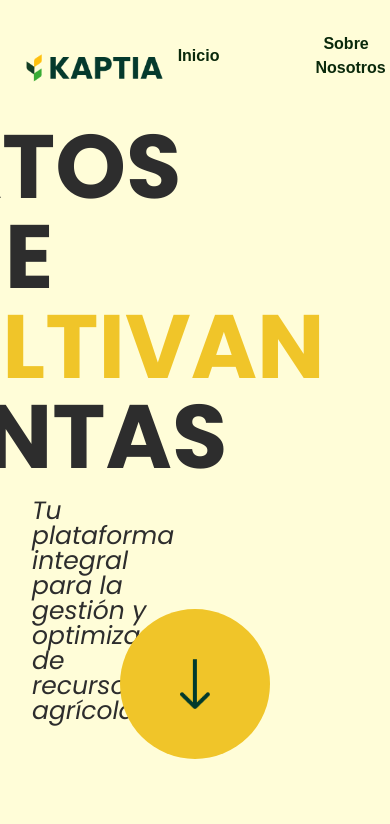
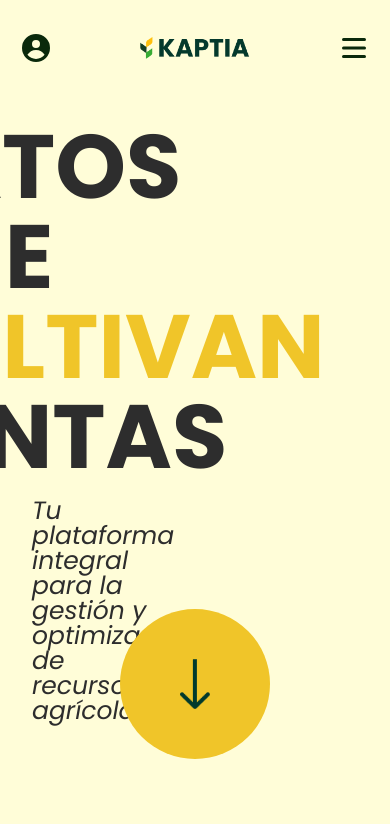
Before and after one commit to Kaptia-Dev/Kaptia-Front, a Next.js app: page / in a window 390 px wide. Shown: the top 824 px of the page. Built offline with nearby package versions, Linux system fonts and the light colour scheme; what @midudev/tailwind-animations would draw is missing.

Commit message:
refactor: enhance header component with Tailwind CSS and responsive menu functionality

```diff
--- a/src/app/Components/Header/Header.tsx
+++ b/src/app/Components/Header/Header.tsx
@@ -1,9 +1,16 @@
 "use client";
 
 import React, { useEffect, useState } from "react";
+import {
+  Bars3Icon,
+  XMarkIcon,
+  UserCircleIcon,
+} from "@heroicons/react/16/solid";
 
 const Header: React.FC = () => {
   const [scrolled, setScrolled] = useState(false);
+  const [menuOpen, setMenuOpen] = useState(false);
+  const [menuVisible, setMenuVisible] = useState(false);
 
   useEffect(() => {
     const handleScroll = () => {
@@ -13,6 +20,22 @@ const Header: React.FC = () => {
     return () => window.removeEventListener("scroll", handleScroll);
   }, []);
 
+  useEffect(() => {
+    if (menuOpen) {
+      setMenuVisible(true);
+    } else if (menuVisible) {
+      const timeout = setTimeout(() => setMenuVisible(false), 300);
+      return () => clearTimeout(timeout);
+    }
+  }, [menuOpen, menuVisible]);
+
+  const navLinks = [
+    { name: "Inicio", href: "#inicio" },
+    { name: "Sobre Nosotros", href: "#sobre-nosotros" },
+    { name: "Precios", href: "#precios" },
+    { name: "Contacto", href: "#contacto" },
+  ];
+
   const linkClass =
     "relative px-2 py-1 transition-colors duration-300 hover:text-custom-yellow-400 " +
     "after:absolute after:left-0 after:-bottom-1 after:h-0.5 after:w-0 after:bg-custom-yellow-400 " +
@@ -21,54 +44,120 @@ const Header: React.FC = () => {
   return (
     <header
       className={`flex justify-center items-center w-full z-50 fixed transition-all duration-300 ${
-        scrolled ? "px-5 pt-6" : ""
+        scrolled ? "pt-6" : ""
+      }`}
+    >
+      {/* Desktop Navbar */}
+      <div
+        className={`w-full transition-all duration-300 hidden md:flex ${
+          scrolled ? "px-5" : ""
         }`}
       >
         <nav
-        className={`flex items-center w-full justify-between px-5 transition-all duration-300 ${
+          className={`items-center w-full justify-between px-5 transition-all duration-300 flex ${
             scrolled
               ? "rounded-2xl backdrop-blur-[6px] py-5 bg-[#F9FCED]/70 shadow-xl"
               : "bg-transparent py-8"
           }`}
         >
+          <button
+            onClick={() => window.scrollTo({ top: 0, behavior: "smooth" })}
+            className="cursor-pointer"
+            aria-label="Ir al inicio"
+          >
             <img
-          className={`${scrolled ? "h-8" : "h-10"} transition-all duration-300`}
+              className={`${
+                scrolled ? "h-8" : "h-10"
+              } transition-all duration-300`}
               src="/KaptiaLogo.png"
               alt="Logo Kaptia"
             />
+          </button>
 
           <ul
-          className={`flex font-bold text-custom-green-950 items-center ${
+            className={`flex text-custom-green-950 items-center text-[1.2rem] ${
               scrolled ? "gap-16" : "gap-24"
             } transition-all duration-300`}
           >
-          <li>
-            <a href="#inicio" className={linkClass}>
-              Inicio
+            {navLinks.map((link, idx) => (
+              <li key={idx}>
+                <a href={link.href} className={linkClass}>
+                  {link.name}
                 </a>
               </li>
-          <li>
-            <a href="#sobre-nosotros" className={linkClass}>
-              Sobre Nosotros
-            </a>
-          </li>
-          <li>
-            <a href="#precios" className={linkClass}>
-              Precios
-            </a>
-          </li>
-          <li>
-            <a href="#contacto" className={linkClass}>
-              Contacto
-            </a>
-          </li>
+            ))}
           </ul>
 
-        <button className="bg-custom-yellow-400 text-custom-green-950 px-5 py-2 rounded-lg relative font-semibold shadow cursor-pointer duration-400 overflow-hidden group">
+          <button className="bg-custom-yellow-400 text-custom-green-950 px-5 py-2 text-[1.2rem] rounded-lg relative font-semibold shadow cursor-pointer duration-400 overflow-hidden group">
             <span className="absolute bg-custom-yellow-500/40 right-full top-0 bottom-0 w-full z-0 group-hover:right-0 transition-all duration-300"></span>
             <span className="relative z-10">Iniciar Sesión</span>
           </button>
         </nav>
+      </div>
+
+      {/* Mobile Navbar */}
+      <div
+        className={`w-full md:hidden duration-300 transition-all ${
+          scrolled ? "px-5" : ""
+        }`}
+      >
+        <nav
+          className={`w-full flex justify-between px-5 transition-all duration-300 relative
+          ${
+            scrolled
+              ? `rounded-2xl backdrop-blur-[6px] shadow-xl py-5 bg-[#F9FCED]/70`
+              : `py-8 bg-transparent`
+          }`}
+        >
+          <button className="transition-all duration-300 hover:scale-[1.05] group">
+            <UserCircleIcon className="h-8 w-8 text-custom-green-950 cursor-pointer" />
+          </button>
+          <button
+            onClick={() => window.scrollTo({ top: 0, behavior: "smooth" })}
+            className="cursor-pointer"
+            aria-label="Ir al inicio"
+          >
+            <img className="h-8" src="/KaptiaLogo.png" alt="Logo Kaptia" />
+          </button>
+          <button
+            className="transition-all duration-300 hover:scale-[1.05] relative w-8 h-8"
+            onClick={() => setMenuOpen((prev) => !prev)}
+          >
+            <span
+              className={`absolute inset-0 flex items-center justify-center transition-all duration-300 ease-in-out
+                ${menuOpen ? "opacity-0 scale-90" : "opacity-100 scale-100"}
+              `}
+            >
+              <Bars3Icon className="h-8 w-8 text-custom-green-950 cursor-pointer" />
+            </span>
+            <span
+              className={`absolute inset-0 flex items-center justify-center transition-all duration-300 ease-in-out
+                ${menuOpen ? "opacity-100 scale-100" : "opacity-0 scale-90"}
+              `}
+            >
+              <XMarkIcon className="h-8 w-8 text-custom-green-950 cursor-pointer" />
+            </span>
+          </button>
+
+          {menuVisible && (
+            <div className="absolute w-full right-0 top-22">
+              <ul
+                className={`shadow-xl py-5 bg-custom-yellow-400 text-center text-custom-green-950 text-[1.2rem] flex flex-col gap-4 transition-all duration-300
+              ${menuOpen ? "animate-slideDown" : "animate-slideUp"} ${
+                  scrolled ? "rounded-2xl" : ""
+                }
+              `}
+              >
+                {navLinks.map((link, idx) => (
+                  <li key={idx}>
+                    <a href={link.href}>{link.name}</a>
+                  </li>
+                ))}
+              </ul>
+            </div>
+          )}
+        </nav>
+      </div>
     </header>
   );
 };
```
Lines whose indentation alone changed are shown as unchanged.
